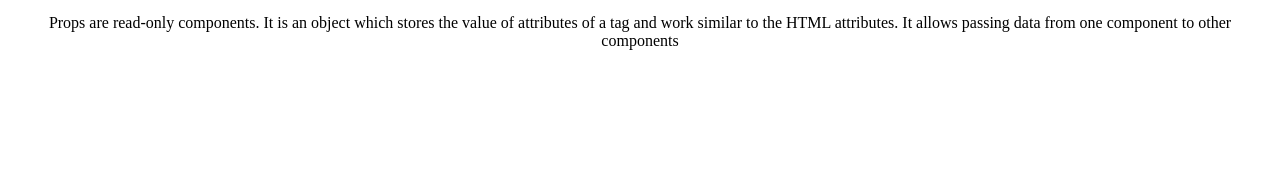
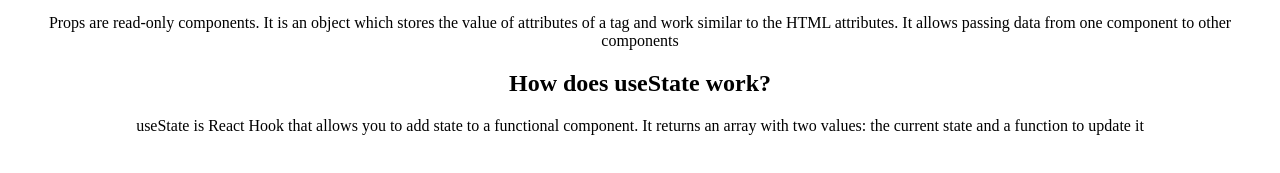
Before and after one commit to firoj10/a8-knowledge-cafe, a React (Vite) app: page / in a window 1280 px wide. Shown: the part 3284-3457 px from the top of the page. Before the commit the page ends 3390 px from the top, so only its background shows below. Built offline with nearby package versions, Linux system fonts and the light colour scheme.

Commit message:
how to useState works Question Added

```diff
--- a/src/components/QAnswer/QAnswer.jsx
+++ b/src/components/QAnswer/QAnswer.jsx
@@ -8,6 +8,10 @@ const QAnswer = () => {
                 <p>The state is an updatable structure that is used to contain data or information about the component and can change over time. The change in state can happen as a response to user action or system event.</p>
             <p>Props are read-only components. It is an object which stores the value of attributes of a tag and work similar to the HTML attributes. It allows passing data from one component to other components</p>
             </div>
+            <div>
+                <h2>How does useState work?</h2>
+                <p>useState is React Hook that allows you to add state to a functional component. It returns an array with two values: the current state and a function to update it</p>
+            </div>
 
         </div>
     );
```
